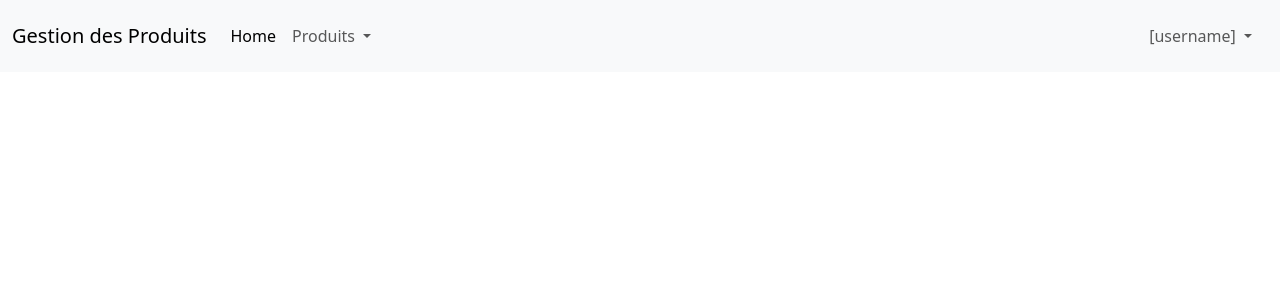
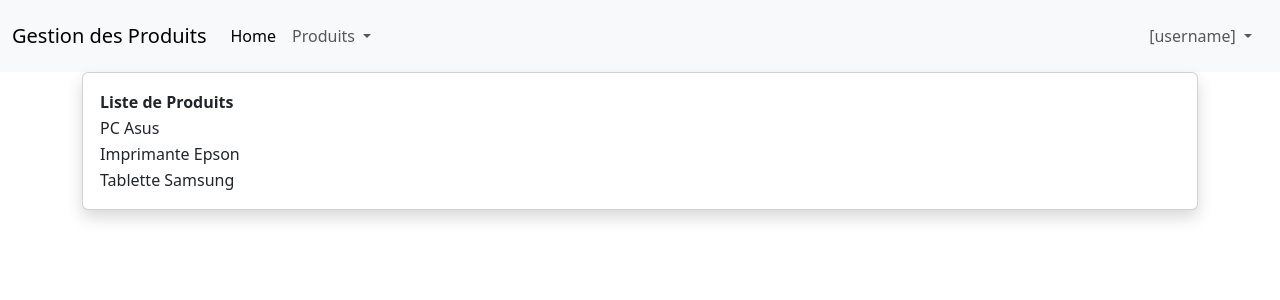
Before and after one commit to fitiavanaeni/udemy-angular-mes-produits, an Angular app: page /produits in a window 1280 px wide. Before the commit this address led to /. Shown: the top 300 px of the page. Built offline with nearby package versions, Linux system fonts and the light colour scheme.

Commit message:
Composant, Routing, Bootstrap

```diff
--- /dev/null
+++ b/src/app/add-produit/add-produit.component.html
@@ -0,0 +1 @@
+<p>add-produit works!</p>
--- a/src/app/app.component.html
+++ b/src/app/app.component.html
@@ -15,7 +15,9 @@
     <div class="collapse navbar-collapse" id="navbarSupportedContent">
       <ul class="navbar-nav me-auto mb-2 mb-lg-0">
         <li class="nav-item">
-          <a class="nav-link active" aria-current="page" href="#">Home</a>
+          <a class="nav-link active" aria-current="page" routerLink="/produits"
+            >Home</a
+          >
         </li>
         <li class="nav-item dropdown">
           <a
@@ -29,7 +31,9 @@
             Produits
           </a>
           <ul class="dropdown-menu" aria-labelledby="navbarDropdown">
-            <li><a class="dropdown-item" href="#">Ajouter</a></li>
+            <li>
+              <a class="dropdown-item" routerLink="/add-produit">Ajouter</a>
+            </li>
             <li><a class="dropdown-item" href="#">Lister</a></li>
           </ul>
         </li>
--- a/src/app/app.component.ts
+++ b/src/app/app.component.ts
@@ -1,12 +1,12 @@
 import { Component } from '@angular/core';
-import { RouterOutlet } from '@angular/router';
+import { RouterLink, RouterOutlet } from '@angular/router';
 
 @Component({
   selector: 'app-root',
   standalone: true,
-  imports: [RouterOutlet],
+  imports: [RouterOutlet, RouterLink],
   templateUrl: './app.component.html',
-  styleUrl: './app.component.css'
+  styleUrl: './app.component.css',
 })
 export class AppComponent {
   title = 'MesProduits';
--- a/src/app/app.routes.ts
+++ b/src/app/app.routes.ts
@@ -1,3 +1,9 @@
 import { Routes } from '@angular/router';
+import { ProduitsComponent } from './produits/produits.component';
+import { AddProduitComponent } from './add-produit/add-produit.component';
 
-export const routes: Routes = [];
+export const routes: Routes = [
+  { path: 'produits', component: ProduitsComponent },
+  { path: 'add-produit', component: AddProduitComponent },
+  { path: '', redirectTo: 'produits', pathMatch: 'full' },
+];
--- /dev/null
+++ b/src/app/produits/produits.component.html
@@ -0,0 +1,20 @@
+<div class="container">
+  <div class="card shadow mb-4">
+    <div class="card-body">
+      <table>
+        <thead>
+          <tr>
+            <th>Liste de Produits</th>
+          </tr>
+        </thead>
+        @for(produit of produits; track produits) {
+        <tbody>
+          <tr>
+            <td>{{ produit }}</td>
+          </tr>
+        </tbody>
+        }
+      </table>
+    </div>
+  </div>
+</div>
--- /dev/null
+++ b/src/app/produits/produits.component.ts
@@ -0,0 +1,15 @@
+import { Component } from '@angular/core';
+
+@Component({
+  selector: 'app-produits',
+  standalone: true,
+  imports: [],
+  templateUrl: './produits.component.html',
+})
+export class ProduitsComponent {
+  produits: string[];
+
+  constructor() {
+    this.produits = ['PC Asus', 'Imprimante Epson', 'Tablette Samsung'];
+  }
+}
```
Also changed, not shown: src/app/add-produit/add-produit.component.ts (added, +9 -0 lines).
